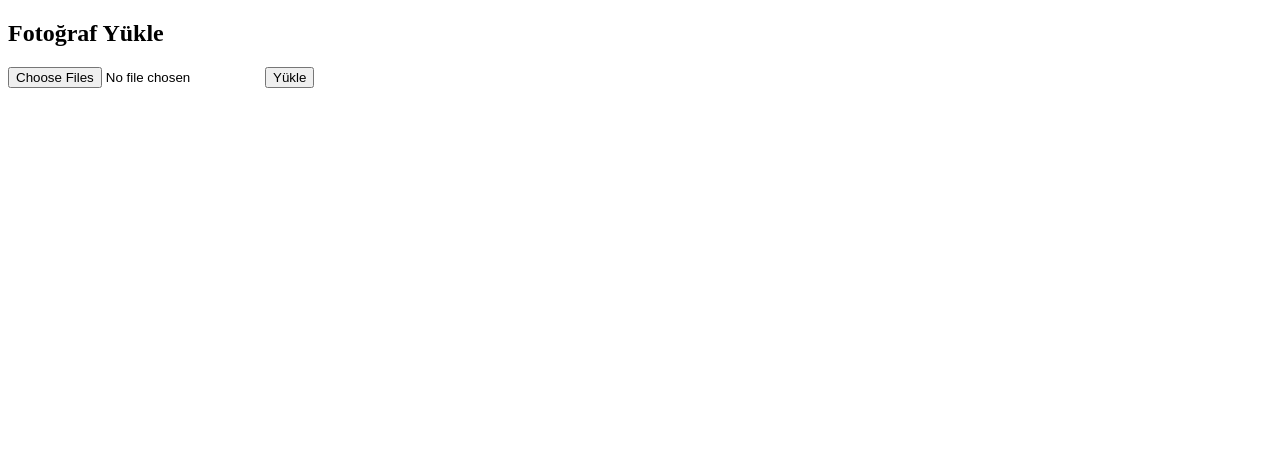
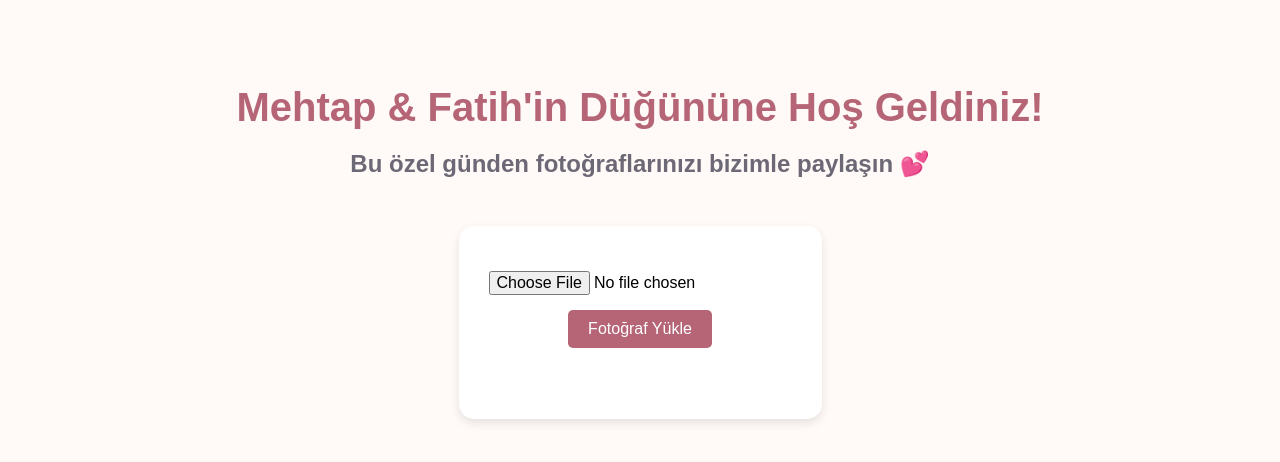
Before and after one commit to rizabolukbasi/photo-upload-app, a plain HTML site: page index.html in a window 1280 px wide. Drawn offline with Linux system fonts and the light colour scheme.

Commit message:
Update index.html

```diff
--- a/index.html
+++ b/index.html
@@ -3,18 +3,69 @@
 <head>
   <meta charset="UTF-8" />
   <meta name="viewport" content="width=device-width, initial-scale=1" />
-  <title>Cloudinary Çoklu Fotoğraf Yükleme TEST</title>
+  <title>Mehtap & Fatih'in Düğünü</title>
+  <style>
+    body {
+      font-family: 'Arial', sans-serif;
+      background: #fffaf7;
+      text-align: center;
+      padding: 50px;
+    }
+    h1 {
+      font-size: 2.5em;
+      color: #b56576;
+      margin-bottom: 0.2em;
+    }
+    h2 {
+      font-size: 1.5em;
+      color: #6d6875;
+      margin-bottom: 2em;
+    }
+    #uploadContainer {
+      background: #ffffff;
+      padding: 30px;
+      border-radius: 15px;
+      box-shadow: 0 4px 10px rgba(0,0,0,0.1);
+      display: inline-block;
+    }
+    input[type="file"] {
+      margin: 15px 0;
+      font-size: 1em;
+    }
+    button {
+      background: #b56576;
+      color: white;
+      border: none;
+      padding: 10px 20px;
+      font-size: 1em;
+      border-radius: 5px;
+      cursor: pointer;
+    }
+    button:hover {
+      background: #8d4f5c;
+    }
+    #status {
+      margin-top: 15px;
+      font-size: 1.1em;
+      color: #333;
+    }
+    #uploadedImage {
+      margin-top: 20px;
+      max-width: 100%;
+      border-radius: 10px;
+    }
+  </style>
 </head>
 <body>
-  <h2>Fotoğraf Yükle</h2>
-  <input type="file" id="fileInput" accept="image/*" multiple />
-  <button id="uploadBtn">Yükle</button>
-  <p id="status"></p>
-
-  <!-- Çoklu görsel için boş bir kapsayıcı -->
-  <div id="imagePreview" style="display: flex; flex-wrap: wrap; gap: 10px; margin-top: 20px;"></div>
-
-
+  <h1>Mehtap & Fatih'in Düğününe Hoş Geldiniz!</h1>
+  <h2>Bu özel günden fotoğraflarınızı bizimle paylaşın 💕</h2>
+  <div id="uploadContainer">
+    <input type="file" id="fileInput" accept="image/*" />
+    <br />
+    <button id="uploadBtn">Fotoğraf Yükle</button>
+    <p id="status"></p>
+    <img id="uploadedImage" src="" alt="" />
+  </div>
   <script src="upload.js"></script>
 </body>
 </html>
```
